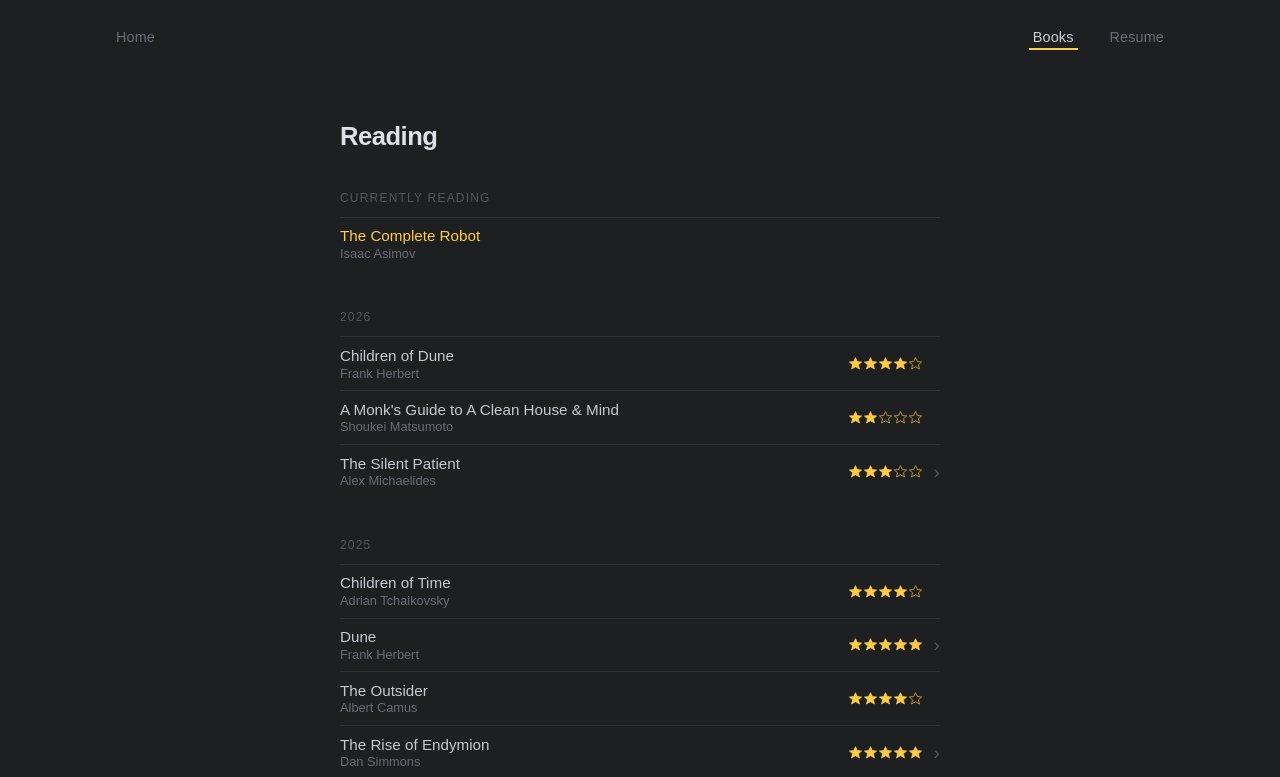
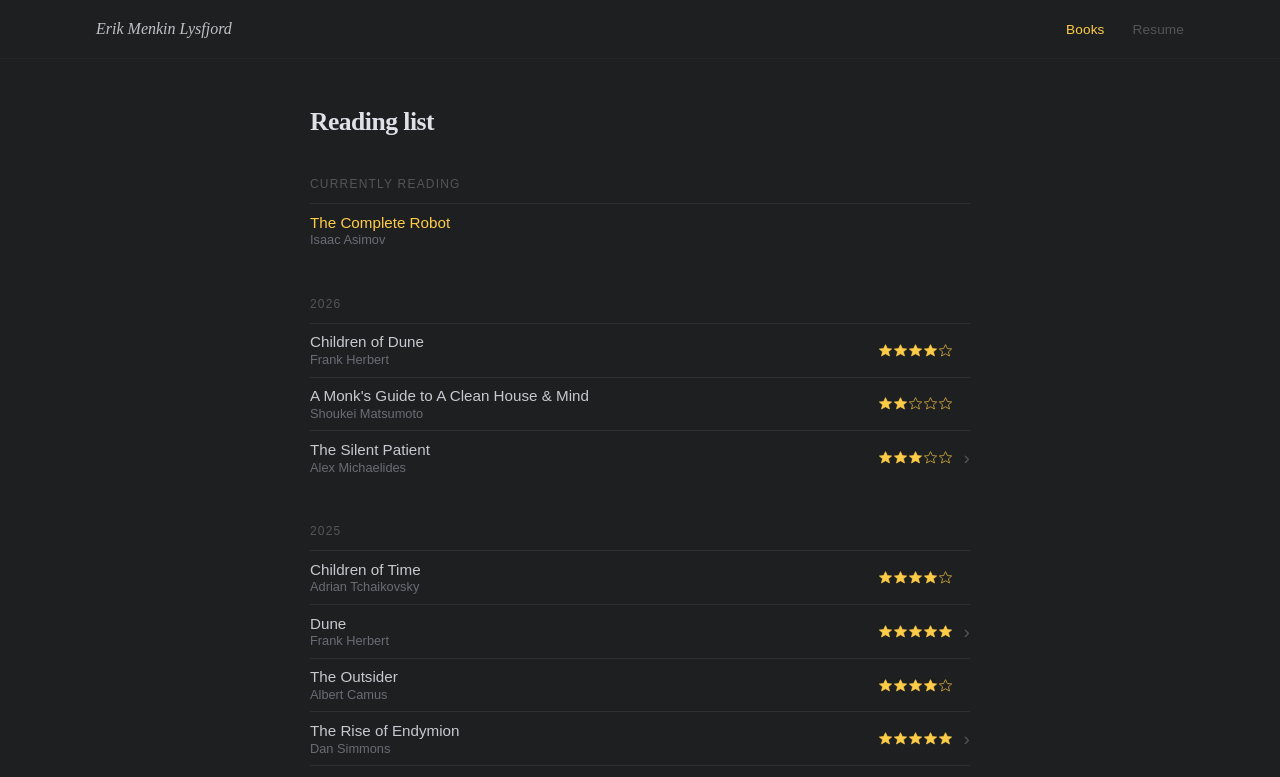
Before and after one commit to ErikMLysfjord/lysfjord.no, a SvelteKit app: page /books in a window 1280 px wide. Shown: the top 777 px of the page. Built offline with nearby package versions, Linux system fonts and the light colour scheme.

Commit message:
feat: change fonts

```diff
--- a/package.json
+++ b/package.json
@@ -32,6 +32,7 @@
 	"type": "module",
 	"dependencies": {
 		"@fontsource-variable/inter": "^5.0.18",
+		"@fontsource-variable/lora": "^5.2.8",
 		"@vercel/analytics": "^2.0.1"
 	}
 }
--- a/src/routes/+layout.svelte
+++ b/src/routes/+layout.svelte
@@ -1,5 +1,6 @@
 <script>
 	import '@fontsource-variable/inter';
+	import '@fontsource-variable/lora';
 	import Nav from './Nav.svelte';
 	import { dev } from '$app/environment';
 	import { injectAnalytics } from '@vercel/analytics/sveltekit';
--- a/src/routes/+page.svelte
+++ b/src/routes/+page.svelte
@@ -1,13 +1,22 @@
 <svelte:head>
 	<title>Erik Menkin Lysfjord</title>
-	<meta name="description" content="Personal website of Erik Menkin Lysfjord, a software developer based in Norway." />
+	<meta
+		name="description"
+		content="Personal website of Erik Menkin Lysfjord, a software developer based in Norway."
+	/>
 	<link rel="canonical" href="https://lysfjord.no" />
 	<meta property="og:type" content="website" />
 	<meta property="og:url" content="https://lysfjord.no" />
 	<meta property="og:title" content="Erik Menkin Lysfjord" />
-	<meta property="og:description" content="Personal website of Erik Menkin Lysfjord, a software developer based in Norway." />
+	<meta
+		property="og:description"
+		content="Personal website of Erik Menkin Lysfjord, a software developer based in Norway."
+	/>
 	<meta name="twitter:title" content="Erik Menkin Lysfjord" />
-	<meta name="twitter:description" content="Personal website of Erik Menkin Lysfjord, a software developer based in Norway." />
+	<meta
+		name="twitter:description"
+		content="Personal website of Erik Menkin Lysfjord, a software developer based in Norway."
+	/>
 </svelte:head>
 
 <div class="outer-container">
@@ -25,6 +34,9 @@
 </div>
 
 <style>
+	h1 {
+		font-family: 'Lora Variable', serif;
+	}
 	.outer-container {
 		display: flex;
 		gap: 1.5rem;
@@ -67,7 +79,9 @@
 		padding: 0.2rem 0.1rem;
 		text-decoration: none;
 		border-bottom: 1px solid #ffcc4855;
-		transition: color 0.15s, border-color 0.15s;
+		transition:
+			color 0.15s,
+			border-color 0.15s;
 	}
 
 	a:hover {
--- a/src/routes/Nav.svelte
+++ b/src/routes/Nav.svelte
@@ -3,66 +3,60 @@
 </script>
 
 <nav class="navbar">
-	<div class="nav-item" class:active={$page.url.pathname === '/'}>
-		<a class:active-link={$page.url.pathname === '/'} href="/">
-			<span class="label">Home</span>
-		</a>
-	</div>
-	<div class="links-right">
-		<div class="nav-item" class:active={$page.url.pathname === '/books'}>
-			<a class:active-link={$page.url.pathname === '/books'} href="/books">
-				<span class="label">Books</span>
-			</a>
-		</div>
-		<div class="nav-item" class:active={$page.url.pathname === '/resume'}>
-			<a class:active-link={$page.url.pathname === '/resume'} href="/resume">
-				<span class="label">Resume</span>
-			</a>
-		</div>
+	<a class="wordmark" href="/">Erik Menkin Lysfjord</a>
+
+	<div class="links">
+		<a class="nav-link" class:active={$page.url.pathname === '/books'} href="/books">Books</a>
+		<a class="nav-link" class:active={$page.url.pathname === '/resume'} href="/resume">Resume</a>
 	</div>
 </nav>
 
 <style>
-	a {
-		color: #6b6b75;
+	.navbar {
+		display: flex;
+		justify-content: space-between;
+		align-items: center;
+		padding: 1.25rem 7.5%;
+		border-bottom: 1px solid #252627;
+	}
+
+	.wordmark {
+		color: #c0c0c8;
 		text-decoration: none;
-		font-size: 0.9rem;
+		transition: color 0.15s;
+
+		font-family: 'Lora Variable', serif;
+		font-style: italic;
+		font-size: 1rem;
+	}
+
+	.wordmark:hover {
+		color: #e0e0e8;
+	}
+
+	.links {
+		display: flex;
+		gap: 1.75rem;
+	}
+
+	.nav-link {
+		font-size: 0.85rem;
+		color: #555;
+		text-decoration: none;
 		letter-spacing: 0.01em;
 		transition: color 0.15s;
 	}
 
-	a:hover {
+	.nav-link:hover {
 		color: #a9a9b3;
 	}
 
-	.navbar {
-		display: flex;
-		margin: 0 7.5%;
-		justify-content: space-between;
-		align-items: center;
-		padding: 1.5rem 1rem;
+	.nav-link.active {
+		color: #ffcc48;
 	}
 
-	.nav-item {
-		padding: 0.25rem 0.25rem 0.1rem;
-		border-bottom: 2px solid transparent;
-		transition: border-color 0.15s;
-	}
-
-	.active {
-		border-bottom-color: #ffcc48;
-	}
-
-	.active-link {
-		color: #d0d0d8;
-	}
-
-	.links-right {
-		display: flex;
-		gap: 1.75rem;
-	}
-
-	a:focus {
+	.wordmark:focus,
+	.nav-link:focus {
 		outline: 2px solid #ffcc48;
 		border-radius: 1px;
 		outline-offset: 4px;
@@ -70,8 +64,7 @@
 
 	@media (max-width: 600px) {
 		.navbar {
-			margin: 0 4%;
-			padding: 1.2rem 0.5rem;
+			padding: 1.1rem 5%;
 		}
 	}
 </style>
--- a/src/routes/books/+page.svelte
+++ b/src/routes/books/+page.svelte
@@ -177,7 +177,7 @@
 
 <div class="page">
 	<section class="book-section">
-		<h1>Reading</h1>
+		<h1>Reading list</h1>
 
 		<div class="group">
 			<h2 class="group-label">Currently reading</h2>
@@ -240,11 +240,12 @@
 	}
 
 	.book-section {
-		width: min(600px, 90%);
+		width: min(660px, 90%);
 		padding: 3rem 0 4rem;
 	}
 
 	h1 {
+		font-family: 'Lora Variable', serif;
 		font-size: 1.6rem;
 		color: #e0e0e8;
 		margin: 0 0 2.5rem;
--- a/src/routes/resume/+page.svelte
+++ b/src/routes/resume/+page.svelte
@@ -205,11 +205,12 @@
 	}
 
 	.resume-section {
-		width: min(680px, 90%);
+		width: min(660px, 90%);
 		padding: 3rem 0 4rem;
 	}
 
 	h1 {
+		font-family: 'Lora Variable', serif;
 		font-size: 1.6rem;
 		color: #e0e0e8;
 		margin: 0 0 2.5rem;
```
Also changed, not shown: 1 other file (tests, documents, lock files or other folders).
